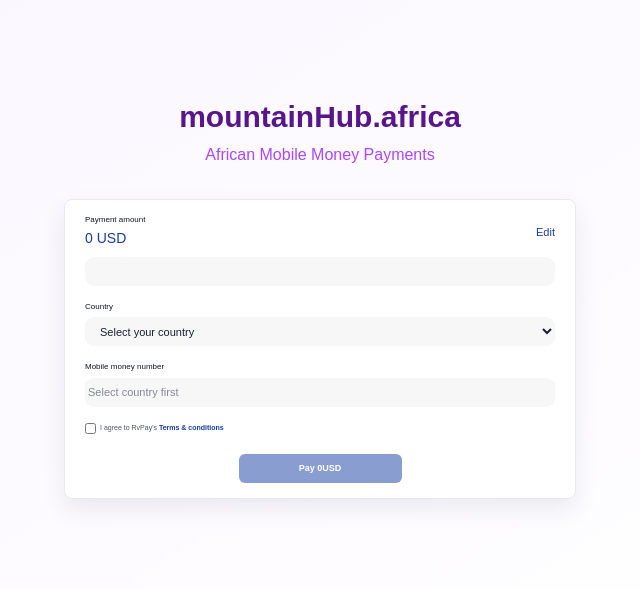
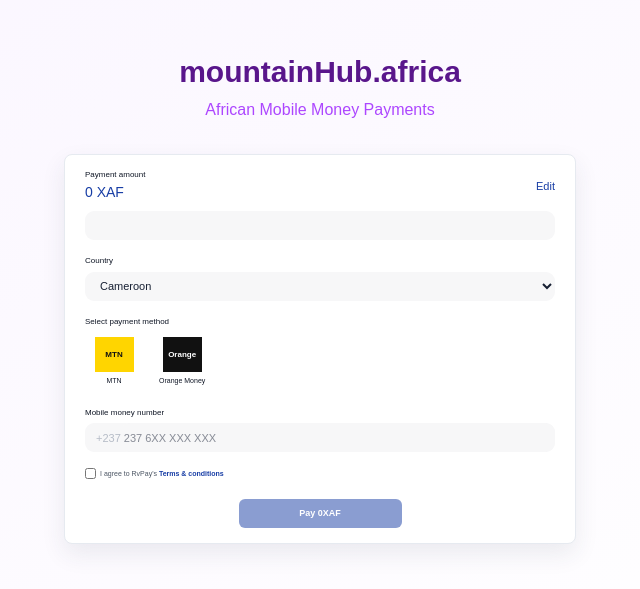
Before and after one commit to tambuaevaristus/rvamply-pawapay, a Next.js app: page /payment in a window 1280 px wide. Shown: the part 101-690 px from the top of the page, without its empty margins (320-960 px from the left). Built offline with nearby package versions, Linux system fonts and the light colour scheme.

Commit message:
fix checkout pagebug

```diff
--- a/src/app/globals.css
+++ b/src/app/globals.css
@@ -150,7 +150,7 @@
 .provider-halo { background: #e85d25; color: #fff; }
 .provider-zamtel { background: #087c3f; color: #fff; }
 .provider-moov { background: #ee7623; color: #fff; }
-.provider-movitell { background: #eb1d25; color: #fff; }
+.provider-movitel { background: #eb1d25; color: #fff; }
 .provider-tnm { background: #66b446; color: #fff; }
 
 .phone-input-wrap {
--- a/src/components/PaymentForm.tsx
+++ b/src/components/PaymentForm.tsx
@@ -211,9 +211,12 @@
 }
 
 export default function PaymentForm({ onSuccess, onError, ghlContext }: PaymentFormProps) {
-  const [countryCode, setCountryCode] = useState('')
+  const [countryCode, setCountryCode] = useState('CM')
   const [provider, setProvider] = useState<PawapayProvider | ''>('')
-  const [phoneNumber, setPhoneNumber] = useState(ghlContext?.contact?.contact || '')
+  const [phoneNumber, setPhoneNumber] = useState(() => {
+    const digits = ghlContext?.contact?.contact?.replace(/\D/g, '') || ''
+    return digits.startsWith(COUNTRIES.CM.dialCode) ? digits.slice(COUNTRIES.CM.dialCode.length) : digits
+  })
   const [amount, setAmount] = useState(ghlContext?.amount ? String(ghlContext.amount) : '')
   const [agreed, setAgreed] = useState(false)
   const [loading, setLoading] = useState(false)
@@ -233,7 +236,7 @@
         amount,
         currency,
         provider,
-        phoneNumber,
+        phoneNumber: country ? `${country.dialCode}${phoneNumber}` : phoneNumber,
         clientReferenceId: ghlContext?.transactionId
           ? `ghl-${ghlContext.transactionId}`
           : `rvpay-${Date.now()}`,
@@ -308,12 +311,16 @@
                 const newCode = e.target.value
                 setCountryCode(newCode)
                 setProvider('')
-                // Auto-prepend dial code to phone number
                 if (newCode && COUNTRIES[newCode]) {
+                  const digits = phoneNumber.replace(/\D/g, '')
                   const dialCode = COUNTRIES[newCode].dialCode
-                  // Strip existing dial code if present
-                  const stripped = phoneNumber.replace(/^\d+/, '')
-                  setPhoneNumber(dialCode + stripped)
+                  const previousDialCode = country?.dialCode
+                  const stripped = previousDialCode && digits.startsWith(previousDialCode)
+                    ? digits.slice(previousDialCode.length)
+                    : digits.startsWith(dialCode)
+                      ? digits.slice(dialCode.length)
+                      : digits
+                  setPhoneNumber(stripped)
                 }
               }}
               required
@@ -359,9 +366,10 @@
               type="tel"
               value={phoneNumber}
               onChange={(e) => {
-                // Only allow digits
                 const digits = e.target.value.replace(/\D/g, '')
-                setPhoneNumber(digits)
+                setPhoneNumber(country && digits.startsWith(country.dialCode)
+                  ? digits.slice(country.dialCode.length)
+                  : digits)
               }}
               placeholder={country ? `${country.dialCode} 6XX XXX XXX` : 'Select country first'}
               required
```
